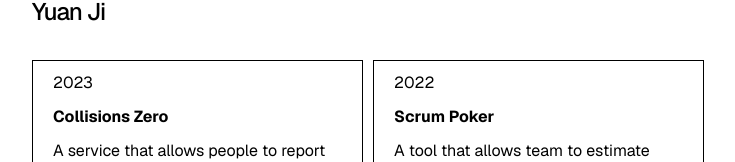
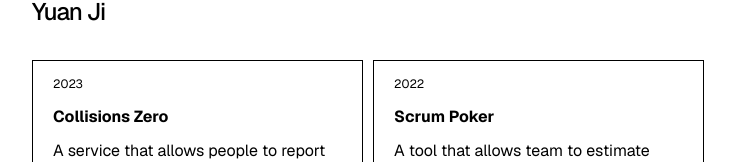
Before and after one commit to Meerkat007/nextjs-portfolio, a Next.js app: page / in a window 1280 px wide. Shown: the part 156-318 px from the top of the page, without its empty margins (272-1007 px from the left). Built offline with nearby package versions, Linux system fonts and the light colour scheme.

Commit message:
fix css to use time

```diff
--- a/app/components/projectcard.css
+++ b/app/components/projectcard.css
@@ -3,7 +3,7 @@
     padding: 10px 20px 20px 20px;
 }
 
-.project_card date {
+.project_card time {
     font-size: 12px;
 }
 
```
